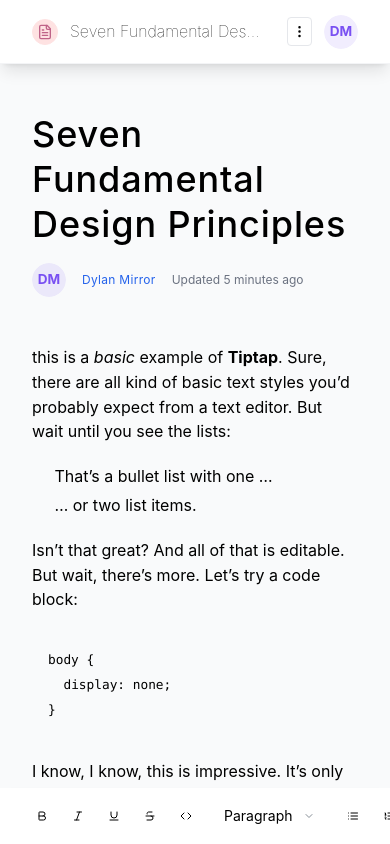
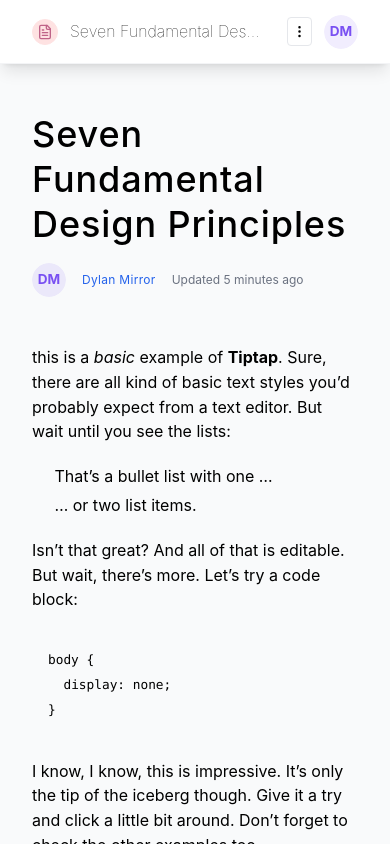
Before and after one commit to Chiazokam/HiTex, a Next.js app: page / in a window 390 px wide. Built offline with nearby package versions, Linux system fonts and the light colour scheme.

Commit message:
fix: remove mobile nav

```diff
--- a/components/Editor.tsx
+++ b/components/Editor.tsx
@@ -9,9 +9,7 @@ import { EditorContent, useEditor, BubbleMenu } from '@tiptap/react'
 import StarterKit from '@tiptap/starter-kit'
 import Underline from '@tiptap/extension-underline'
 
-import AuthorBox from '@/components/AuthorBox';
 import Toolbar from '@/components/Toolbar'
-import MobileNav from '@/components/MobileNav';
 
 const content = `
 <p>
@@ -86,7 +84,6 @@ const Editor = () => {
       </BubbleMenu>}
 
       <EditorContent editor={editor} />
-      <MobileNav editor={editor} />
     </>
   )
 }
```
